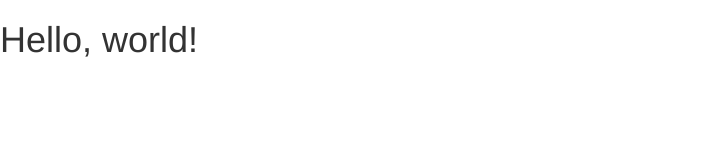
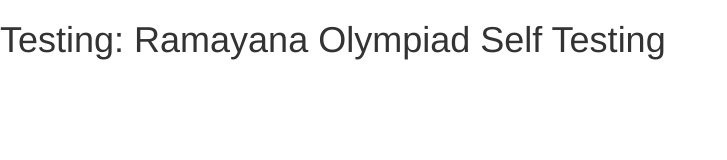
Before and after one commit to krishna2/ramo, a plain HTML site: page index.html in a window 1280 px wide. Shown: the whole page, without its empty margins (0-727 px from the left). Drawn offline with nearby package versions, Linux system fonts and the light colour scheme.

Commit message:
Update index.html

```diff
--- a/index.html
+++ b/index.html
@@ -15,7 +15,7 @@
     <link rel="stylesheet" href="https://maxcdn.bootstrapcdn.com/bootstrap/3.3.7/css/bootstrap-theme.min.css" integrity="sha384-rHyoN1iRsVXV4nD0JutlnGaslCJuC7uwjduW9SVrLvRYooPp2bWYgmgJQIXwl/Sp" crossorigin="anonymous">
   </head>
   <body>
-    <h1>Hello, world!</h1>
+    <h1>Testing: Ramayana Olympiad Self Testing</h1>
 
     <!-- jQuery (necessary for Bootstrap's JavaScript plugins) -->
     <script src="https://ajax.googleapis.com/ajax/libs/jquery/3.2.1/jquery.min.js"></script>
```
